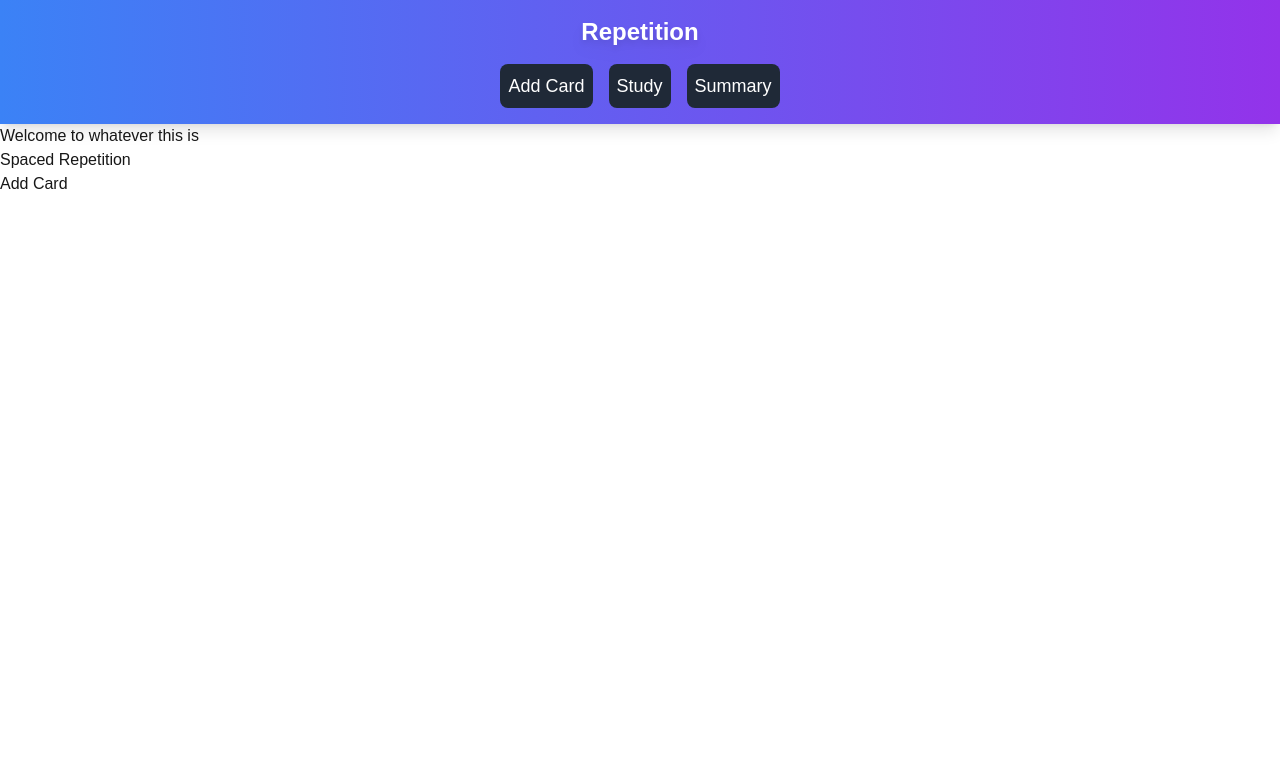
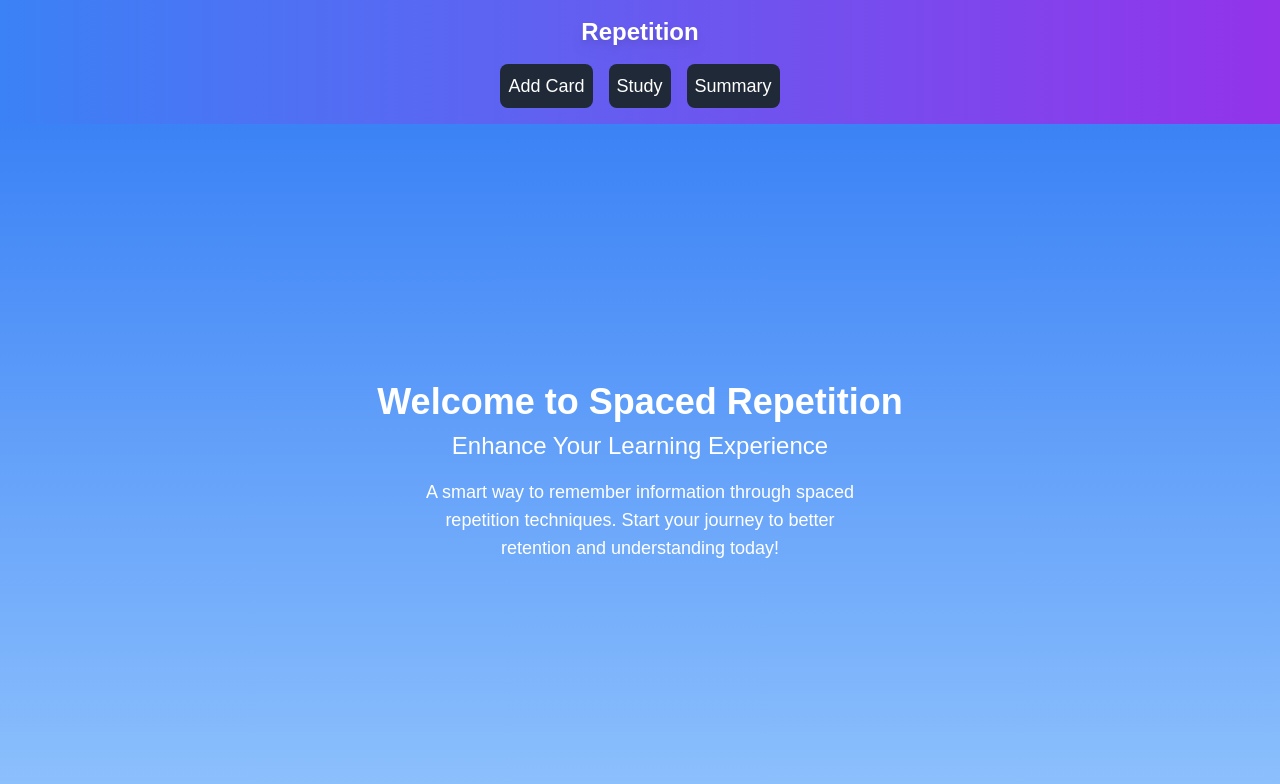
Before and after one commit to JustisGuin/Flash-card-system, a Next.js app: page / in a window 1280 px wide. Shown: the top 784 px of the page. Built offline with nearby package versions, Linux system fonts and the light colour scheme.

Commit message:
vercel commit

```diff
--- a/app/add/page.tsx
+++ b/app/add/page.tsx
@@ -1,17 +1,10 @@
+// src/app/comp/AddCard.tsx
 "use client";
 import { useState } from "react";
+import { useUnderstanding } from '@/app/comp/UnderstandingContext';
 
-interface Card {
-  id: number;
-  prompt: string;
-  answer: string;
-}
-
-interface AddCardProps {
-  onAddCard: (newCard: Card) => void;
-}
-
-const AddCard: React.FC<AddCardProps> = ({ onAddCard }) => {
+const AddCard: React.FC = () => {
+  const { addCard } = useUnderstanding(); // Get addCard function from context
   const [prompt, setPrompt] = useState<string>("");
   const [answer, setAnswer] = useState<string>("");
 
@@ -21,12 +14,12 @@ const AddCard: React.FC<AddCardProps> = ({ onAddCard }) => {
       return;
     }
 
-    const newCard: Card = {
-      id: Date.now(), // Simple ID generation based on timestamp
-      prompt,
+    const newCard = {
+      id: Date.now().toString(), // Use toString for consistency
+      question: prompt, // Assuming you want to show prompt as question
       answer,
     };
-    onAddCard(newCard);
+    addCard(newCard); // Add card to context
     setPrompt(""); // Clear input after adding
     setAnswer(""); // Clear input after adding
   };
@@ -39,48 +32,20 @@ const AddCard: React.FC<AddCardProps> = ({ onAddCard }) => {
         placeholder="Enter prompt"
         value={prompt}
         onChange={(e) => setPrompt(e.target.value)}
-        className="w-full p-2 border border-gray-300 rounded mb-2 text-black bg-white" // Ensure text is black and background is white
+        className="w-full p-2 border border-gray-300 rounded mb-2 text-black bg-white"
       />
       <input
         type="text"
         placeholder="Enter answer"
         value={answer}
         onChange={(e) => setAnswer(e.target.value)}
-        className="w-full p-2 border border-gray-300 rounded mb-4 text-black bg-white" // Ensure text is black and background is white
+        className="w-full p-2 border border-gray-300 rounded mb-4 text-black bg-white"
       />
       <button onClick={handleAddCard} className="w-full bg-blue-500 text-white p-2 rounded hover:bg-blue-600 transition">
         Add Card
       </button>
     </div>
-  )
+  );
 }
 
-// Main Page Component
-export default function Page() {
-  const [cards, setCards] = useState<Card[]>([]); // State to hold the list of cards
-
-  const handleAddCard = (newCard: Card) => {
-    setCards((prevCards) => [...prevCards, newCard]); // Add the new card to the state
-  };
-
-  return (
-    <div>
-      <AddCard onAddCard={handleAddCard} />
-      <div className="p-4">
-        <h2 className="text-xl font-bold mb-4">Study Cards</h2>
-        {cards.length === 0 ? (
-          <p>No cards available. Please add some cards!</p>
-        ) : (
-          <ul>
-            {cards.map((card) => (
-              <li key={card.id} className="border p-2 mb-2 rounded">
-                <strong>Prompt:</strong> {card.prompt} <br />
-                <strong>Answer:</strong> {card.answer}
-              </li>
-            ))}
-          </ul>
-        )}
-      </div>
-    </div>
-  );
-}
+export default AddCard;
--- a/app/comp/UnderstandingContext.tsx
+++ b/app/comp/UnderstandingContext.tsx
@@ -4,8 +4,8 @@ import React, { createContext, useContext, useState } from 'react';
 
 // Card interface
 interface Card {
-  id: number;
-  prompt: string;
+  id: string; // Change to string for consistency
+  question: string; // Use question instead of prompt
   answer: string;
 }
 
@@ -13,8 +13,6 @@ interface Card {
 interface UnderstandingContextType {
   understandingCache: { [id: string]: number };
   updateUnderstanding: (cardId: string, newUnderstanding: number) => void;
-
-  // New card management methods
   cards: Card[];
   addCard: (card: Card) => void;
 }
--- a/app/comp/cards.tsx
+++ b/app/comp/cards.tsx
@@ -1,25 +1,25 @@
 // src/app/comp/cards.tsx
-'use client'
-import { useState, useEffect } from 'react'
+'use client';
+import { useState, useEffect } from 'react';
 
 // Import CardData from submitData
-import { CardData, getCardsFromVercel } from '@/app/comp/submitData'
+import { CardData, getCardsFromVercel } from '@/app/comp/submitData';
 
 export interface Card {
-  id: string
-  question: string
-  answer: string
-  understanding: number; // Add understanding property
+  id: string;
+  question: string;
+  answer: string;
+  understanding: number; // Ensure this property is included
 }
 
 // Custom hook to fetch cards
 export function useCards() {
-  const [cards, setCards] = useState<Card[] | null>(null)
+  const [cards, setCards] = useState<Card[] | null>(null);
 
   useEffect(() => {
     async function fetchCards() {
       // Fetch cards data from the server
-      const cardsData = await getCardsFromVercel()
+      const cardsData = await getCardsFromVercel();
 
       // Map the server response to the card structure
       const cards = cardsData.map((cardData: CardData) => ({
@@ -27,12 +27,12 @@ export function useCards() {
         question: cardData.Question,
         answer: cardData.Answer,
         understanding: 0.5, // Initialize understanding with a default value
-      }))
+      }));
 
-      setCards(cards)
+      setCards(cards);
     }
-    fetchCards()
-  }, [])
+    fetchCards();
+  }, []);
 
-  return cards
+  return cards;
 }
--- a/app/comp/submitData.tsx
+++ b/app/comp/submitData.tsx
@@ -53,7 +53,7 @@ export async function removeCard(id: string) {
 export async function updateCardEvaluator(id: string, understanding: number) {
   await prisma.question.update({
     where: {
-      id: parseInt(id),  // Again, ensure you're passing an integer
+      id: parseInt(id),
     },
     data: {
       understanding: understanding,
--- a/app/page.tsx
+++ b/app/page.tsx
@@ -1,13 +1,15 @@
-'use client'
-import Link from 'next/link'
-export default function startPage(){
-  return(
-  <div>
-    <h1>Welcome to whatever this is</h1>
-    <h2>Spaced Repetition</h2>
-    <h3>
-        <Link href={'/addCard'} className="standard-button"> Add Card</Link>
-    </h3>
-  </div>
-  )
+'use client';
+import Link from 'next/link';
+
+export default function StartPage() {
+  return (
+    <div className="flex flex-col items-center justify-center h-[calc(100vh-80px)] bg-gradient-to-b from-blue-500 to-blue-300 p-4 overflow-hidden">
+      <h1 className="text-4xl font-bold text-white text-center mb-2">Welcome to Spaced Repetition</h1>
+      <h2 className="text-2xl text-white text-center mb-4">Enhance Your Learning Experience</h2>
+      <p className="text-lg text-white text-center mb-6 max-w-md">
+        A smart way to remember information through spaced repetition techniques.
+        Start your journey to better retention and understanding today!
+      </p>
+    </div>
+  );
 }
--- a/app/summary/page.tsx
+++ b/app/summary/page.tsx
@@ -64,7 +64,7 @@ export default function Summary() {
             return null; // Skip removed cards
           }
 
-          const understandingPercentage = Math.round((understandingCache[card.id] || 0) * 100);
+          const understandingPercentage = Math.round((understandingCache[card.id] || 0) * 20);
 
           return (
             <CardItem key={card.id} card={card} understandingPercentage={understandingPercentage} onRemove={() => handleRemoveCard(card.id)} />
--- a/seed.js
+++ b/seed.js
@@ -16,8 +16,8 @@ async function seed() {
         data: {
           prompt: card.prompt,
           answer: card.answer,
-          understanding: parseInt(card.understanding),  // Ensure it's an integer
-          // Remove scheduledTime
+          understanding: parseInt(card.understanding),
+
         },
       });
     }
```
